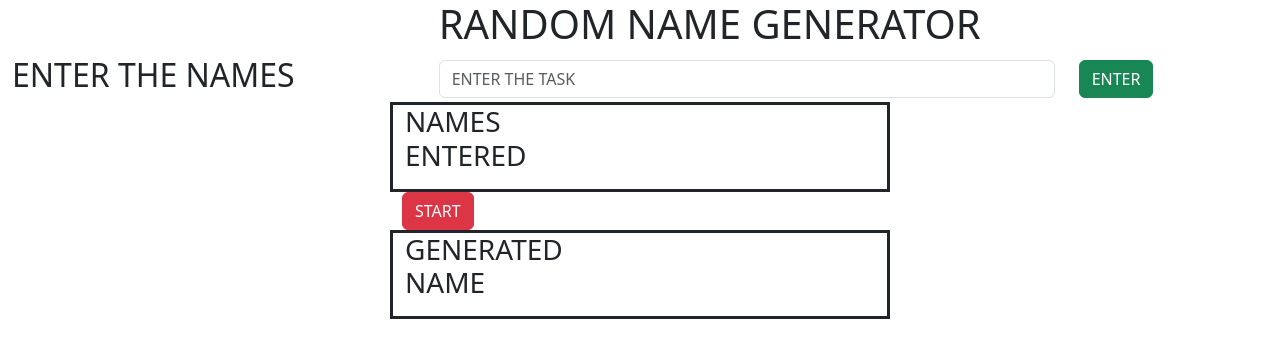
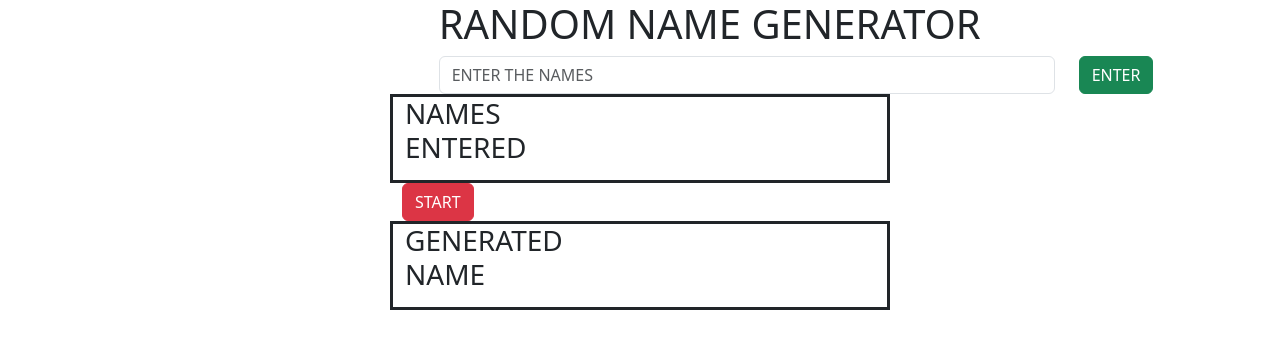
Before and after one commit to saitejajambarapu/RANDOM-NAME-GENERATOR, a plain HTML site: page index.html in a window 1280 px wide. Drawn offline with nearby package versions, Linux system fonts and the light colour scheme.

Commit message:
Update index.html

```diff
--- a/index.html
+++ b/index.html
@@ -25,10 +25,10 @@
     <div class="container-fluid">
         <div class="row align-items-center">
             <div class="col-4">
-                <h2>ENTER THE NAMES</h2>
+                <h2></h2>
             </div>
             <div class="col-6">
-                <input placeholder="ENTER THE TASK"  class="form-control">
+                <input placeholder="ENTER THE NAMES"  class="form-control">
             </div>
             <div class="col-2">
                 <button type="button" id="one" class="btn btn-success">ENTER</button>
```
